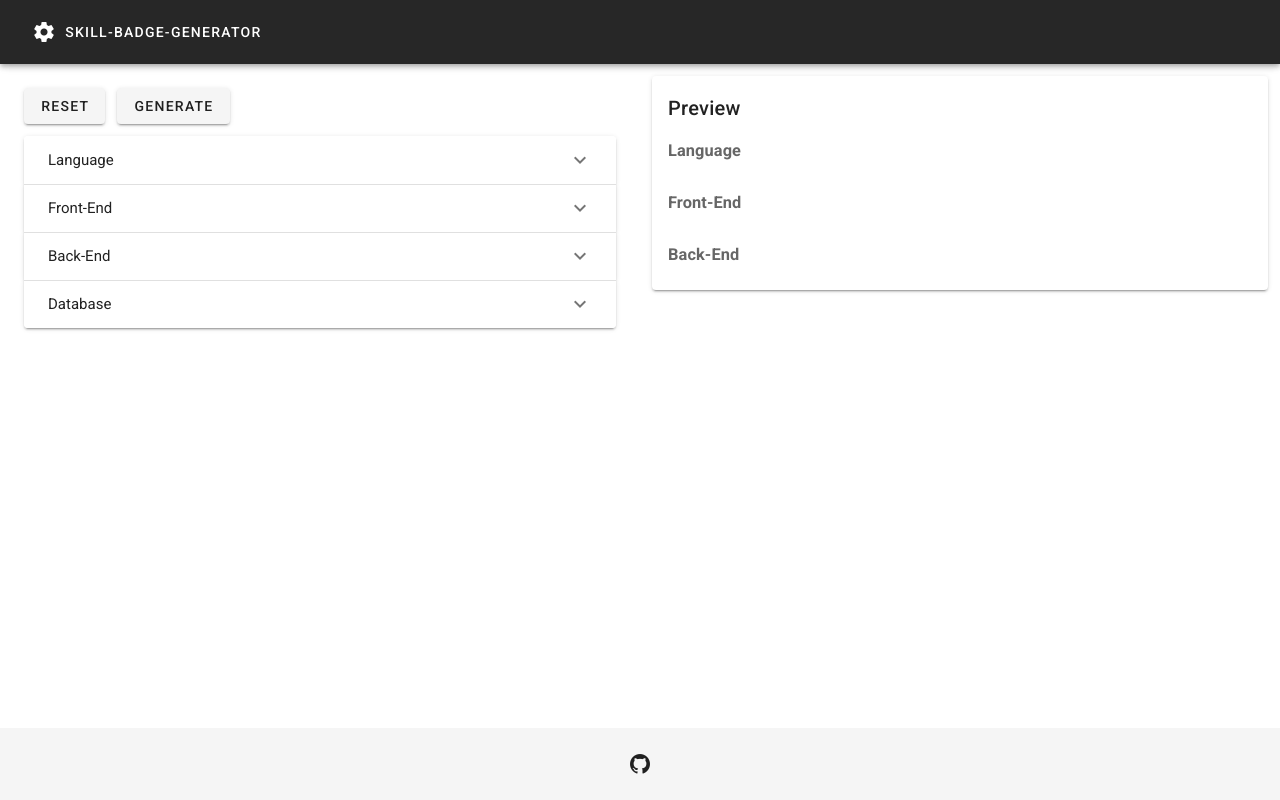
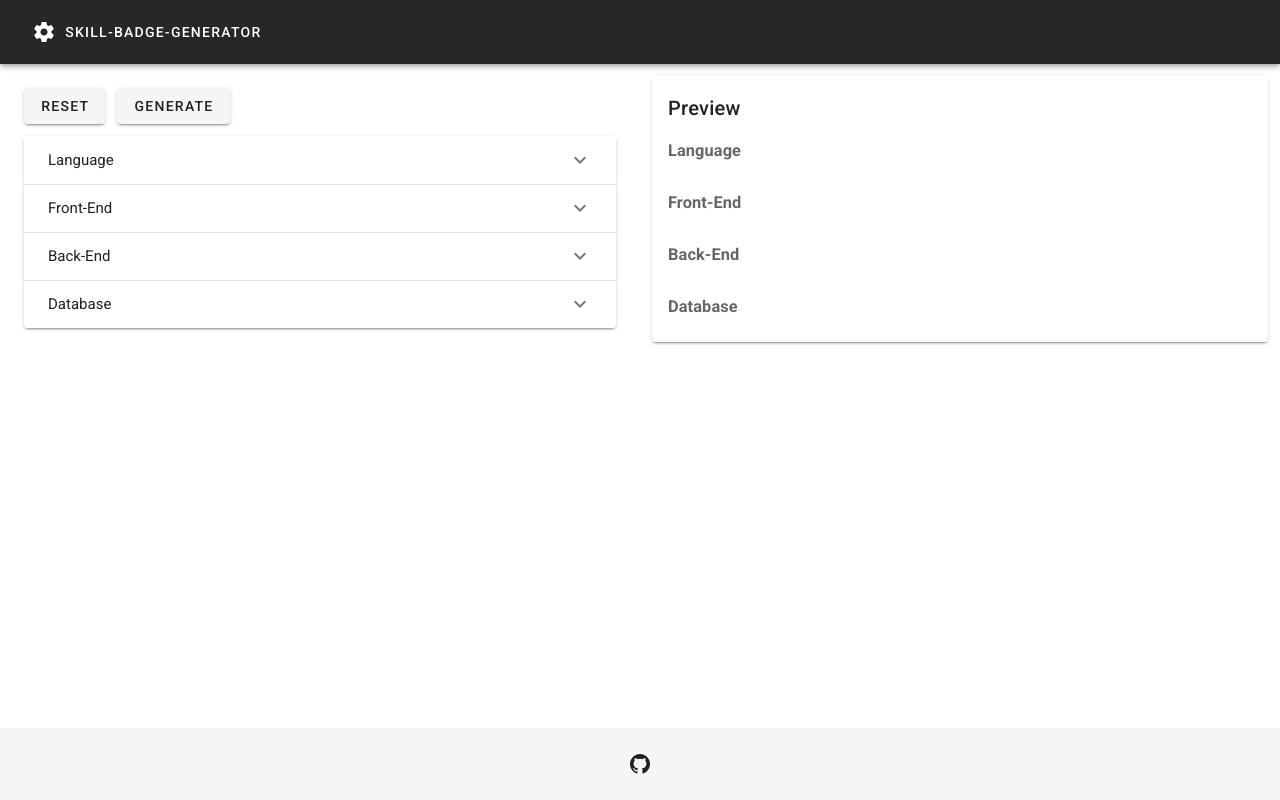
Before and after one commit to proceane/skill-badge-generator, a Vue app: page / in a window 1280 px wide. Built offline with nearby package versions, Linux system fonts and the light colour scheme.

Commit message:
Add DB list in PreviewArea

```diff
--- a/src/components/PreviewArea.vue
+++ b/src/components/PreviewArea.vue
@@ -16,6 +16,11 @@
       <h3 class="mb-2">Back-End</h3>
       <div id="back-end-preview-area" v-html="backSkillList">
       </div>
+
+      <br>
+      <h3 class="mb-2">Database</h3>
+      <div id="database-preview-area" v-html="dbSkillList">
+      </div>
     </v-card-text>
 
   </v-card>
@@ -32,7 +37,10 @@ export default {
     },
     backSkillList: {
       type: String
-    }
+    },
+    dbSkillList: {
+      type: String
+    },
   },
 }
 </script>
```
